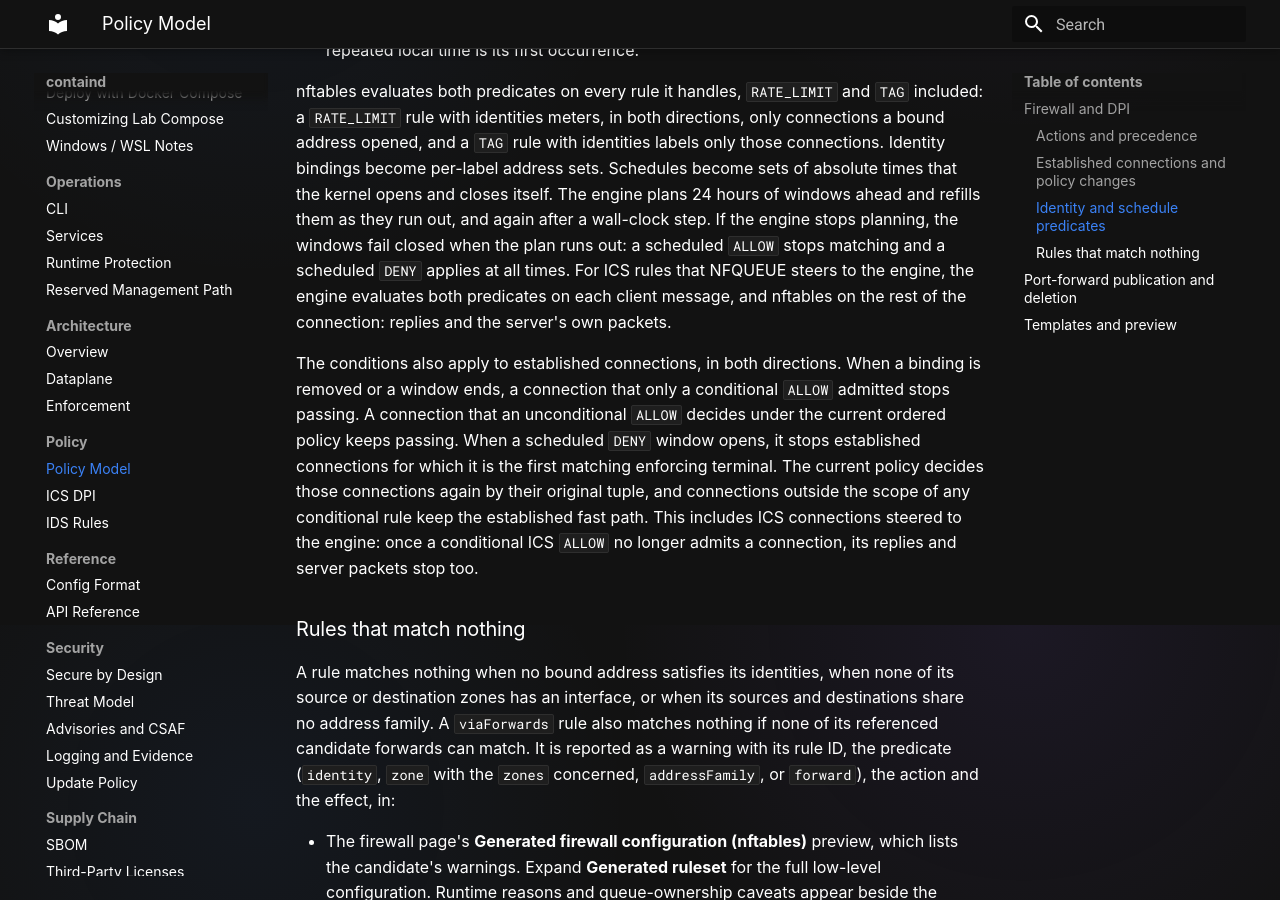
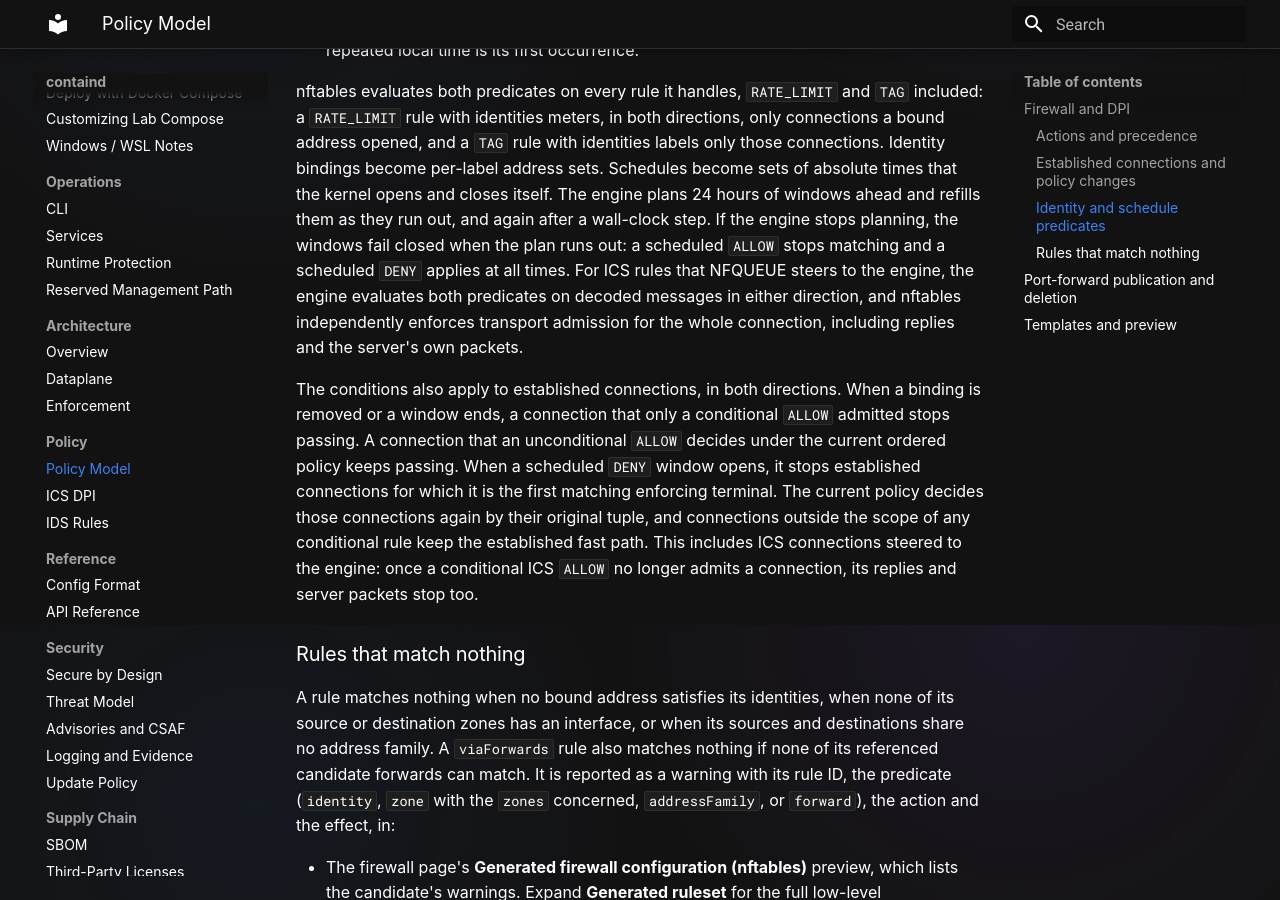
Before and after one commit to tonylturner/containd, an MkDocs documentation site: the page built from docs/mkdocs/policy-model.md, in a window 1280 px wide and 900 px high, scrolled down 4775 px. Built offline with MkDocs 1.6.1 and Material for MkDocs 9.7.7, drawn with Linux system fonts in a browser that asks for light colours.

Commit message:
Describe both-direction ICS predicate evaluation in the policy model

```diff
--- a/docs/mkdocs/policy-model.md
+++ b/docs/mkdocs/policy-model.md
@@ -216,8 +216,9 @@ refills them as they run out, and again after a wall-clock step. If the engine
 stops planning, the windows fail closed when the plan runs out: a scheduled
 `ALLOW` stops matching and a scheduled `DENY` applies at all times. For ICS
 rules that NFQUEUE steers to the engine, the engine evaluates both predicates on
-each client message, and nftables on the rest of the connection: replies and
-the server's own packets.
+decoded messages in either direction, and nftables independently enforces
+transport admission for the whole connection, including replies and the
+server's own packets.
 
 The conditions also apply to established connections, in both directions.
 When a binding is removed or a window ends, a connection that only a
```
